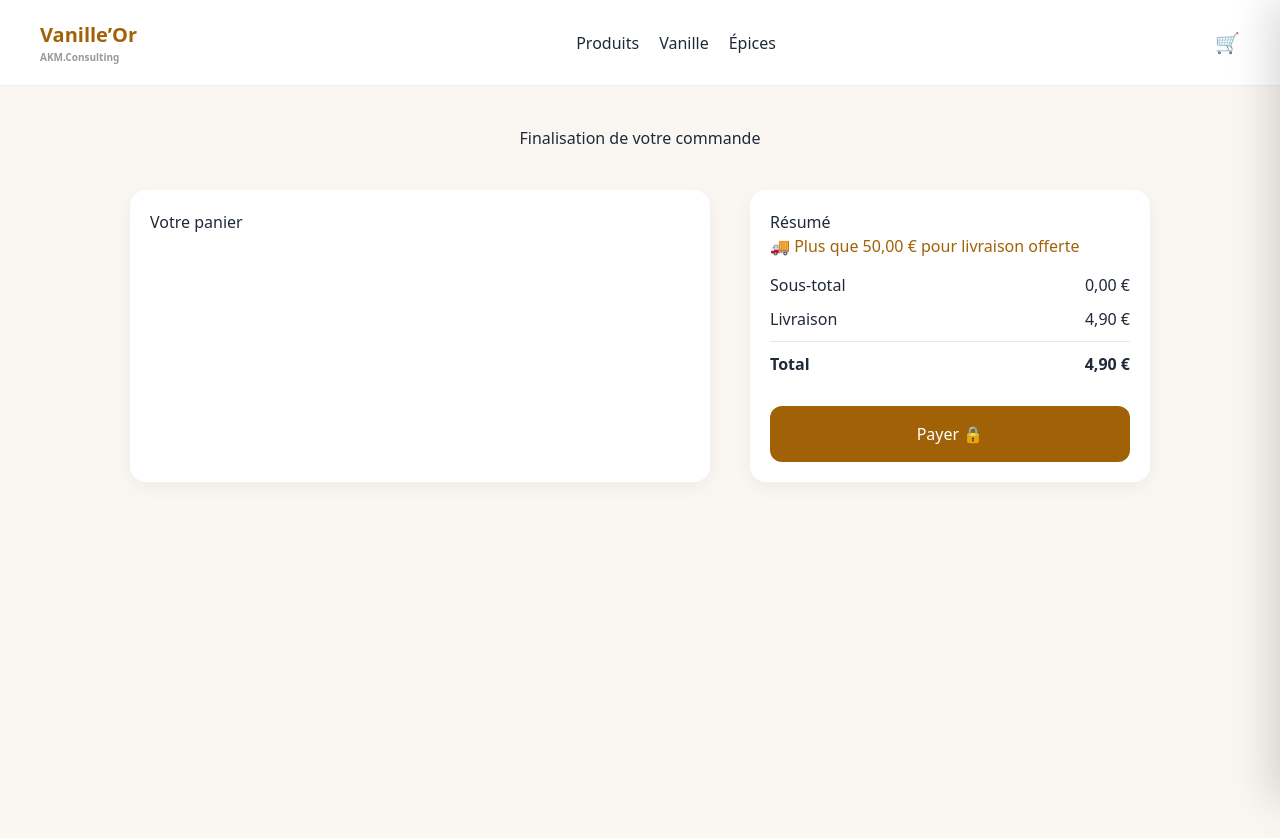
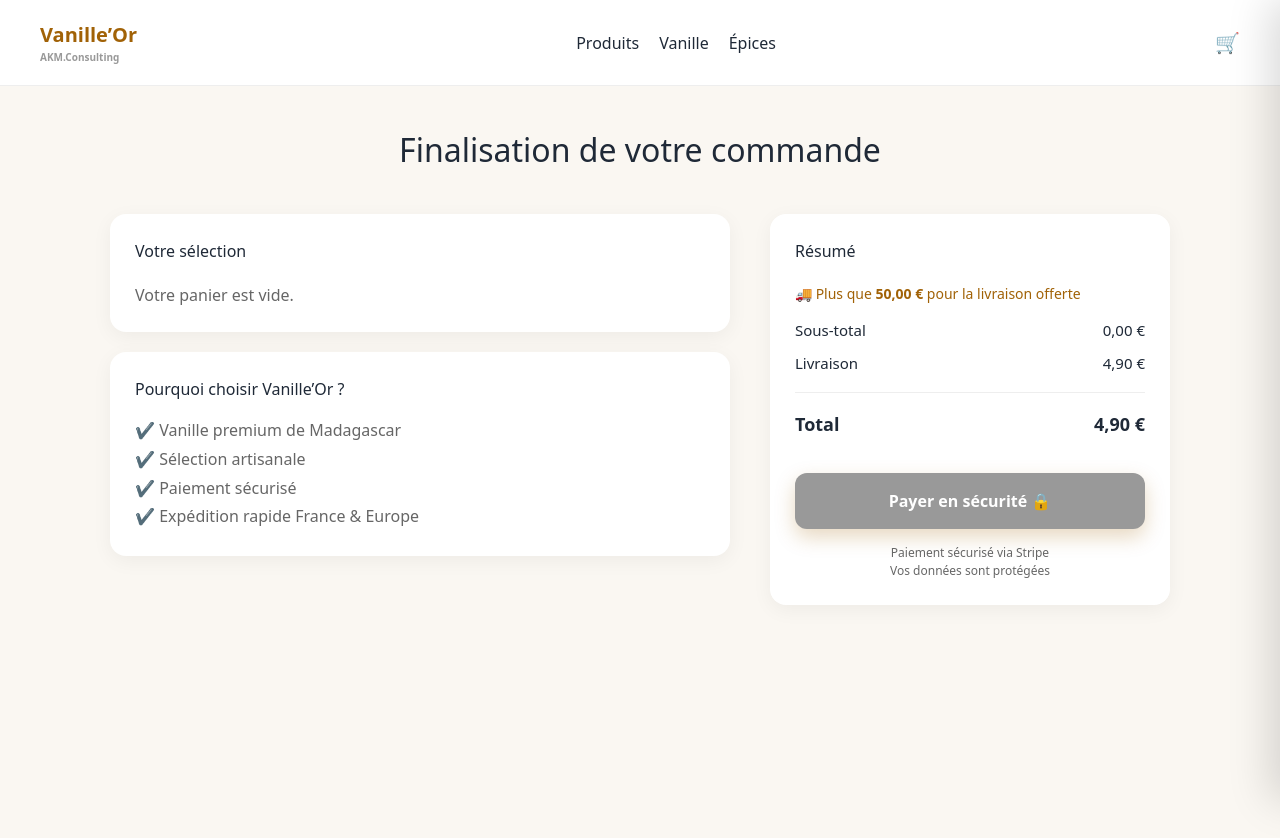
Before and after one commit to Nourdine84/vanille-shop, a Next.js app: page /checkout in a window 1280 px wide. Shown: the top 838 px of the page. Built offline with nearby package versions, Linux system fonts and the light colour scheme.

Commit message:
feat: checkout + webhook + cart drawer stable + email order + DB sync

```diff
--- a/app/api/create-checkout-session/route.ts
+++ b/app/api/create-checkout-session/route.ts
@@ -1,53 +1,36 @@
 import Stripe from "stripe";
 import { NextResponse } from "next/server";
+import { prisma } from "@/lib/prisma";
 
 export const dynamic = "force-dynamic";
 export const runtime = "nodejs";
 
 const stripe = new Stripe(process.env.STRIPE_SECRET_KEY as string);
 
-// 🔥 URL dynamique (DEV + PROD)
 const getBaseUrl = (req: Request) => {
   const origin = req.headers.get("origin");
-  return origin || "http://localhost:3001";
+  return origin || "http://localhost:3000";
 };
 
 export async function POST(req: Request) {
   try {
     const body = await req.json();
+    const cart = body.cart;
+    const shippingCost = body.shippingCost || 0;
 
-    console.log("🛒 CART:", body.cart);
-
-    // 🔒 VALIDATION
-    if (!body.cart || !Array.isArray(body.cart) || body.cart.length === 0) {
-      console.error("❌ CART VIDE");
-      return NextResponse.json(
-        { error: "Panier vide" },
-        { status: 400 }
-      );
+    if (!cart || !Array.isArray(cart) || cart.length === 0) {
+      return NextResponse.json({ error: "Panier vide" }, { status: 400 });
     }
 
     const baseUrl = getBaseUrl(req);
 
-    // 💰 CALCUL TOTAL
-    const subtotal = body.cart.reduce(
-      (acc: number, item: any) =>
-        acc + item.priceCents * item.quantity,
-      0
-    );
-
-    // 🚚 LIVRAISON
-    const freeShippingThreshold = 5000;
-    const shippingCost = subtotal >= freeShippingThreshold ? 0 : 490;
-
-    // 🔄 MAPPING PRODUITS
-    const lineItems: Stripe.Checkout.SessionCreateParams.LineItem[] =
-      body.cart.map((item: any) => ({
+    // 🔥 LINE ITEMS PRODUITS
+    const productItems = cart.map((item: any) => ({
       price_data: {
         currency: "eur",
         product_data: {
           name: item.name,
-            description: "Vanille premium de Madagascar — Vanille’Or",
+          description: "Vanille premium — Vanille’Or",
           images: [
             item.imageUrl || `${baseUrl}/images/product-vanille.jpg`,
           ],
@@ -57,9 +40,11 @@ export async function POST(req: Request) {
       quantity: item.quantity,
     }));
 
-    // 🚚 AJOUT LIVRAISON (SEULEMENT SI > 0)
-    if (shippingCost > 0) {
-      lineItems.push({
+    // 🚚 LIVRAISON
+    const shippingItem =
+      shippingCost > 0
+        ? [
+            {
               price_data: {
                 currency: "eur",
                 product_data: {
@@ -68,10 +53,13 @@ export async function POST(req: Request) {
                 unit_amount: shippingCost,
               },
               quantity: 1,
-      });
-    }
+            },
+          ]
+        : [];
 
-    // 💳 SESSION STRIPE PREMIUM
+    const lineItems = [...productItems, ...shippingItem];
+
+    // 💳 STRIPE SESSION
     const session = await stripe.checkout.sessions.create({
       mode: "payment",
       payment_method_types: ["card"],
@@ -80,7 +68,6 @@ export async function POST(req: Request) {
       success_url: `${baseUrl}/success`,
       cancel_url: `${baseUrl}/checkout`,
 
-      // 💎 UX PREMIUM
       billing_address_collection: "required",
 
       shipping_address_collection: {
@@ -91,21 +78,26 @@ export async function POST(req: Request) {
         enabled: true,
       },
 
-      // 🔥 TRÈS IMPORTANT (future logique backend)
       metadata: {
         source: "vanilleor-shop",
-        subtotal: String(subtotal),
-        shipping: String(shippingCost),
-      },
-
-      custom_text: {
-        submit: {
-          message: "Paiement sécurisé • Vanille’Or",
-        },
       },
     });
 
-    console.log("✅ STRIPE SESSION CREATED");
+    // 💾 SAVE ORDER EN DB (PENDING)
+    await prisma.order.create({
+      data: {
+        stripeSessionId: session.id,
+        status: "PENDING",
+        totalCents:
+          cart.reduce(
+            (acc: number, item: any) =>
+              acc + item.priceCents * item.quantity,
+            0
+          ) + shippingCost,
+        currency: "EUR",
+        items: cart,
+      },
+    });
 
     return NextResponse.json({ url: session.url });
 
--- a/app/checkout/page.tsx
+++ b/app/checkout/page.tsx
@@ -1,6 +1,6 @@
 "use client";
 
-import { useState, useEffect } from "react";
+import { useEffect, useState } from "react";
 import { useCart } from "@/lib/cart-store";
 
 type CartItem = {
@@ -33,12 +33,10 @@ export default function CheckoutPage() {
     0
   );
 
-  // 🚚 LIVRAISON
-  const freeShippingThreshold = 5000; // 50€
-  const shippingCost = subtotal >= freeShippingThreshold ? 0 : 490;
+  const freeShippingThreshold = 5000; // 50 €
+  const shippingCost = subtotal >= freeShippingThreshold ? 0 : 490; // 4,90 €
   const total = subtotal + shippingCost;
-
-  const remaining = freeShippingThreshold - subtotal;
+  const remaining = Math.max(0, freeShippingThreshold - subtotal);
 
   const handleCheckout = async () => {
     if (!cart.length) {
@@ -48,12 +46,16 @@ export default function CheckoutPage() {
 
     setLoading(true);
 
-    // 🔥 TRACK CHECKOUT
     if (typeof window !== "undefined") {
       (window as any).gtag?.("event", "begin_checkout", {
         currency: "EUR",
         value: total / 100,
-        items: cart,
+        items: cart.map((item: CartItem) => ({
+          item_id: item.id,
+          item_name: item.name,
+          price: item.priceCents / 100,
+          quantity: item.quantity,
+        })),
       });
     }
 
@@ -69,14 +71,20 @@ export default function CheckoutPage() {
         }),
       });
 
+      if (!res.ok) {
+        throw new Error("Erreur API");
+      }
+
       const data = await res.json();
 
       if (data.url) {
         window.location.href = data.url;
+      } else {
+        throw new Error("Pas de redirection Stripe");
       }
-    } catch (err) {
-      console.error(err);
-      alert("Erreur paiement");
+    } catch (error) {
+      console.error(error);
+      alert("Erreur lors du paiement");
     } finally {
       setLoading(false);
     }
@@ -84,63 +92,152 @@ export default function CheckoutPage() {
 
   return (
     <div style={{ background: "#faf7f2", minHeight: "100vh" }}>
-      <div style={{ maxWidth: "1100px", margin: "0 auto", padding: "40px" }}>
-        <h1 style={{ textAlign: "center", marginBottom: "40px" }}>
+      <div
+        style={{
+          maxWidth: "1100px",
+          margin: "0 auto",
+          padding: "40px 20px",
+        }}
+      >
+        <h1
+          style={{
+            textAlign: "center",
+            marginBottom: "40px",
+            fontSize: "32px",
+          }}
+        >
           Finalisation de votre commande
         </h1>
 
-        <div style={{ display: "grid", gridTemplateColumns: "1fr 400px", gap: "40px" }}>
+        <div
+          style={{
+            display: "grid",
+            gridTemplateColumns: "1fr 400px",
+            gap: "40px",
+          }}
+        >
+          {/* COLONNE GAUCHE */}
+          <div>
+            <div style={cardStyle}>
+              <h2 style={{ marginBottom: "20px" }}>Votre sélection</h2>
 
-          {/* PANIER */}
-          <div style={card}>
-            <h2>Votre panier</h2>
+              {cart.length === 0 && (
+                <p style={{ color: "#666" }}>Votre panier est vide.</p>
+              )}
 
               {cart.map((item: CartItem) => (
-              <div key={item.id} style={itemStyle}>
-                <p>{item.name}</p>
-                <p>
-                  {item.quantity} × {formatPrice(item.priceCents)}
+                <div key={item.id} style={itemRowStyle}>
+                  <img
+                    src={item.imageUrl || "/images/product-vanille.jpg"}
+                    alt={item.name}
+                    style={itemImageStyle}
+                  />
+
+                  <div style={{ flex: 1 }}>
+                    <p style={{ fontWeight: 600, marginBottom: "6px" }}>
+                      {item.name}
                     </p>
+
+                    <p style={{ fontSize: "14px", color: "#666", margin: 0 }}>
+                      Quantité : {item.quantity}
+                    </p>
+
+                    <p
+                      style={{
+                        marginTop: "8px",
+                        fontWeight: 600,
+                        color: "#a16207",
+                      }}
+                    >
+                      {formatPrice(item.priceCents * item.quantity)}
+                    </p>
+                  </div>
                 </div>
               ))}
             </div>
 
-          {/* RESUME */}
-          <div style={card}>
-            <h2>Résumé</h2>
+            <div style={{ ...cardStyle, marginTop: "20px" }}>
+              <h3 style={{ marginBottom: "15px" }}>Pourquoi choisir Vanille’Or ?</h3>
 
-            {/* SHIPPING MESSAGE */}
-            <div style={{ marginBottom: "15px" }}>
+              <p style={infoTextStyle}>
+                ✔ Vanille premium de Madagascar
+                <br />
+                ✔ Sélection artisanale
+                <br />
+                ✔ Paiement sécurisé
+                <br />
+                ✔ Expédition rapide France & Europe
+              </p>
+            </div>
+          </div>
+
+          {/* COLONNE DROITE */}
+          <div>
+            <div
+              style={{
+                ...cardStyle,
+                position: "sticky",
+                top: "20px",
+              }}
+            >
+              <h2 style={{ marginBottom: "20px" }}>Résumé</h2>
+
+              <div style={{ marginBottom: "15px", fontSize: "14px" }}>
                 {shippingCost === 0 ? (
-                <p style={{ color: "green" }}>
-                  🎉 Livraison offerte
+                  <p style={{ color: "green", fontWeight: 600, margin: 0 }}>
+                    🎉 Livraison offerte activée
                   </p>
                 ) : (
-                <p style={{ color: "#a16207" }}>
-                  🚚 Plus que {formatPrice(remaining)} pour livraison offerte
+                  <p style={{ color: "#a16207", margin: 0 }}>
+                    🚚 Plus que <strong>{formatPrice(remaining)}</strong> pour la
+                    livraison offerte
                   </p>
                 )}
               </div>
 
-            {/* PRICES */}
-            <Row label="Sous-total" value={formatPrice(subtotal)} />
-            <Row
+              <PriceRow label="Sous-total" value={formatPrice(subtotal)} />
+
+              <PriceRow
                 label="Livraison"
                 value={shippingCost === 0 ? "Offerte" : formatPrice(shippingCost)}
               />
 
-            <hr />
+              <hr style={{ border: "none", borderTop: "1px solid #eee", margin: "18px 0" }} />
 
-            <Row
+              <PriceRow
                 label="Total"
                 value={formatPrice(total)}
                 bold
               />
 
-            {/* CTA */}
-            <button onClick={handleCheckout} style={cta}>
-              {loading ? "Chargement..." : "Payer 🔒"}
+              <button
+                onClick={handleCheckout}
+                disabled={loading || cart.length === 0}
+                style={{
+                  ...checkoutButtonStyle,
+                  background:
+                    loading || cart.length === 0 ? "#999" : "#a16207",
+                  cursor:
+                    loading || cart.length === 0 ? "not-allowed" : "pointer",
+                }}
+              >
+                {loading ? "Redirection..." : "Payer en sécurité 🔒"}
               </button>
+
+              <p
+                style={{
+                  marginTop: "15px",
+                  fontSize: "12px",
+                  color: "#666",
+                  textAlign: "center",
+                  lineHeight: 1.5,
+                }}
+              >
+                Paiement sécurisé via Stripe
+                <br />
+                Vos données sont protégées
+              </p>
+            </div>
           </div>
         </div>
       </div>
@@ -148,8 +245,15 @@ export default function CheckoutPage() {
   );
 }
 
-/* COMPONENT ROW */
-function Row({ label, value, bold = false }: any) {
+function PriceRow({
+  label,
+  value,
+  bold = false,
+}: {
+  label: string;
+  value: string;
+  bold?: boolean;
+}) {
   return (
     <div
       style={{
@@ -157,6 +261,7 @@ function Row({ label, value, bold = false }: any) {
         justifyContent: "space-between",
         margin: "10px 0",
         fontWeight: bold ? 700 : 400,
+        fontSize: bold ? "18px" : "15px",
       }}
     >
       <span>{label}</span>
@@ -165,26 +270,43 @@ function Row({ label, value, bold = false }: any) {
   );
 }
 
-/* STYLES */
-const card = {
+const cardStyle = {
   background: "white",
-  padding: "20px",
+  padding: "25px",
   borderRadius: "16px",
   boxShadow: "0 5px 20px rgba(0,0,0,0.05)",
 };
 
-const itemStyle = {
+const itemRowStyle = {
+  display: "flex",
+  gap: "15px",
+  alignItems: "center",
+  paddingBottom: "16px",
+  marginBottom: "16px",
   borderBottom: "1px solid #eee",
-  padding: "10px 0",
 };
 
-const cta = {
-  marginTop: "20px",
+const itemImageStyle = {
+  width: "80px",
+  height: "80px",
+  objectFit: "cover" as const,
+  borderRadius: "10px",
+};
+
+const infoTextStyle = {
+  margin: 0,
+  color: "#666",
+  lineHeight: 1.8,
+};
+
+const checkoutButtonStyle = {
+  marginTop: "25px",
   width: "100%",
-  background: "#a16207",
   color: "white",
   padding: "16px",
   borderRadius: "12px",
   border: "none",
-  cursor: "pointer",
+  fontWeight: 700,
+  fontSize: "16px",
+  boxShadow: "0 8px 20px rgba(161,98,7,0.25)",
 };
--- a/components/mini-cart.tsx
+++ b/components/mini-cart.tsx
@@ -12,7 +12,7 @@ function formatPrice(priceCents: number) {
 }
 
 export default function MiniCart({ open, onClose }: Props) {
-  const { cart, removeFromCart, updateQuantity } = useCart();
+  const { cart, removeFromCart, updateQuantity, addToCart } = useCart();
 
   const total = cart.reduce(
     (acc: number, item: any) =>
@@ -102,18 +102,49 @@ export default function MiniCart({ open, onClose }: Props) {
           ))}
         </div>
 
-        {/* SHIPPING */}
+        {/* 🔥 SHIPPING + URGENCE */}
         {cart.length > 0 && (
-          <div style={shipping}>
+          <div style={shippingBox}>
             {remaining > 0 ? (
-              <p style={{ color: "#a16207" }}>
-                🚚 Plus que {formatPrice(remaining)} pour livraison offerte
+              <p style={{ color: "#a16207", fontWeight: 500 }}>
+                🚚 Plus que <strong>{formatPrice(remaining)}</strong> pour livraison offerte
               </p>
             ) : (
-              <p style={{ color: "green" }}>
-                🎉 Livraison offerte
+              <p style={{ color: "green", fontWeight: 600 }}>
+                🎉 Livraison offerte activée
               </p>
             )}
+
+            <p style={urgency}>
+              🔥 Forte demande sur nos produits
+            </p>
+          </div>
+        )}
+
+        {/* 🔥 UPSELL */}
+        {total < 5000 && (
+          <div style={upsell}>
+            <p style={{ fontWeight: 600 }}>
+              💡 Complétez votre commande
+            </p>
+
+            <p style={{ fontSize: "13px", color: "#666" }}>
+              Ajoutez de la poudre de vanille premium
+            </p>
+
+            <button
+              onClick={() =>
+                addToCart({
+                  id: "upsell-vanille",
+                  name: "Poudre de vanille",
+                  priceCents: 500,
+                  quantity: 1,
+                })
+              }
+              style={upsellBtn}
+            >
+              Ajouter +5€
+            </button>
           </div>
         )}
 
@@ -132,7 +163,7 @@ export default function MiniCart({ open, onClose }: Props) {
           onClick={() => (window.location.href = "/checkout")}
           style={primaryBtn}
         >
-          Passer au paiement 🔒
+          🔒 Paiement sécurisé
         </button>
       </aside>
     </>
@@ -213,9 +244,32 @@ const removeBtn = {
   cursor: "pointer",
 };
 
-const shipping = {
+const shippingBox = {
   fontSize: "14px",
-  marginBottom: "10px",
+  marginBottom: "12px",
+};
+
+const urgency = {
+  color: "#dc2626",
+  fontSize: "13px",
+  marginTop: "5px",
+};
+
+const upsell = {
+  background: "#f9f6f1",
+  padding: "12px",
+  borderRadius: "10px",
+  marginBottom: "15px",
+};
+
+const upsellBtn = {
+  marginTop: "8px",
+  background: "#a16207",
+  color: "white",
+  border: "none",
+  padding: "8px 12px",
+  borderRadius: "8px",
+  cursor: "pointer",
 };
 
 const totalBox = {
@@ -228,11 +282,13 @@ const totalBox = {
 const primaryBtn = {
   background: "#a16207",
   color: "white",
-  padding: "14px",
-  borderRadius: "10px",
+  padding: "16px",
+  borderRadius: "12px",
   border: "none",
   cursor: "pointer",
-  fontWeight: 600,
+  fontWeight: 700,
+  fontSize: "16px",
+  boxShadow: "0 8px 20px rgba(161,98,7,0.3)",
 };
 
 const secondaryBtn = {
```
Also changed, not shown: app/api/webhook/route.ts (+30 -9 lines). Lines whose indentation alone changed are shown as unchanged.
